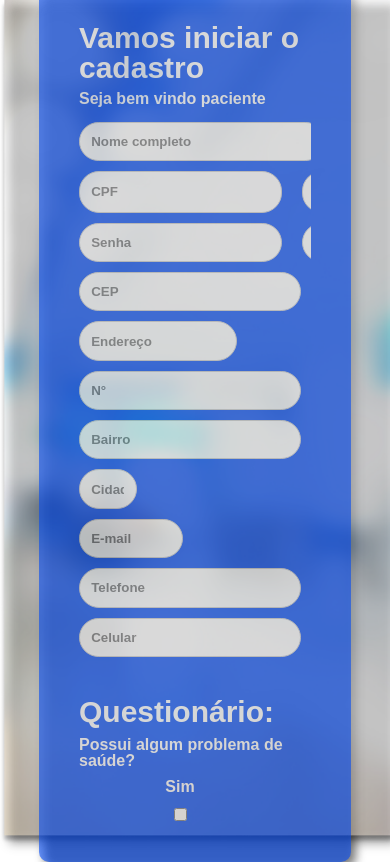
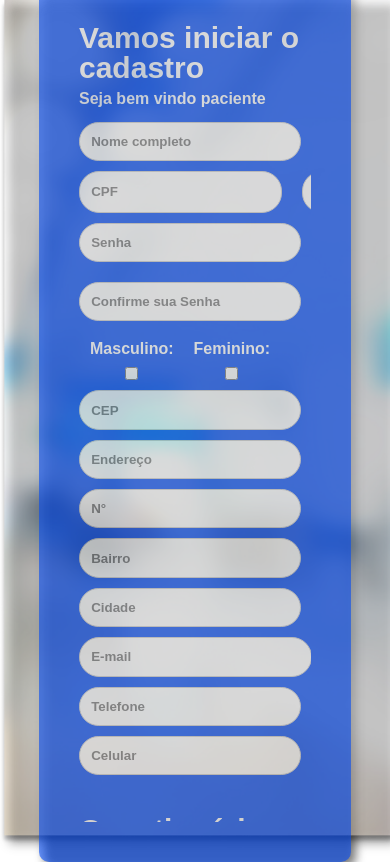
Before and after one commit to mariadev2/Agendamento_de_Consulta, a React (Create React App) app in the folder sucum-web/: page /signUp in a window 390 px wide. Built offline with nearby package versions, Linux system fonts and the light colour scheme.

Commit message:
fix: mobile version

```diff
--- a/sucum-web/src/screens/signUp/signUp.css
+++ b/sucum-web/src/screens/signUp/signUp.css
@@ -165,8 +165,39 @@
         scrollbar-color: #fff transparent;
         scrollbar-width: thin;
     }
+    .containerForm form #name{
+        width: unset;
+        max-width: unset;
+    }
 
+    .containerForm form .senhaContainer span{
+        flex-direction: column;
+    }
 
+    .containerForm form #password, .containerForm form #endereco, .containerForm form #cidade, .containerForm form #bairro{
+        width: unset;
+    }
+
+    .containerForm form #email{
+        width: 94%;
+    }
+
+    .containerForm form .contentEmail span{
+        width: unset;
+    }
+    .containerForm form .containerQuestionario .contentBoxs{
+        flex-direction: row;
+    }
+
+    .containerForm form .containerQuestionario #resposta1,  .containerForm form .containerQuestionario #resposta2,  .containerForm form .containerQuestionario #resposta3{
+        width: 93%;
+    }
+
+    .containerForm form .senhaContainer .contentSexo{
+        display: flex;
+        flex-direction: row;
+        justify-content: center;
+    }
 
     .containerForm form div{
         flex-direction: column;
--- a/sucum-web/src/screens/signUp/signUp.js
+++ b/sucum-web/src/screens/signUp/signUp.js
@@ -205,6 +205,7 @@ const SignUp = () => {
                 <span>
                   <input type="password" id="password" minLength='8' title='Insira no mínimo 8 caracteres' name="senha" value={formData.senha} onChange={handleChange} placeholder='Senha' required/>
                   <input type="password" id="confirmSenha" title='Insira no mínimo 8 caracteres' minLength='8' value={formData.confirmSenha} onChange={handleChange} name="confirmSenha" placeholder='Confirme sua Senha' required/>
+                  <div className='contentSexo'>
                     <div style={{'alignItems': 'center'}}>
                       <label htmlFor='masculino' style={{'color': '#fff','fontFamily':'sans-serif', 'fontWeight':'bold'}}>Masculino:</label>
                       <input type="checkbox" value={formData.sexo} style={{'margin':'unset', 'padding':'unset'}} id="masculino" name="sexo" onChange={handlecheckboxChange} />
@@ -212,6 +213,7 @@ const SignUp = () => {
                     <div style={{'alignItems': 'center'}}>
                       <label htmlFor='feminino' style={{'color': '#fff','fontFamily':'sans-serif', 'fontWeight':'bold'}}>Feminino:</label>
                       <input type="checkbox" value={formData.sexo} style={{'margin':'unset', 'padding':'unset'}} id="feminino" name="sexo" onChange={handlecheckboxChange} />
+                    </div>
                   </div>
                 </span>
               </section>
@@ -238,6 +240,7 @@ const SignUp = () => {
               <h2>Questionário: </h2>
               <div className='contentQuestionario'>
                 <p>Possui algum problema de saúde?</p>
+                <div className='contentBoxs'>
                   <div>
                     <label htmlFor='sim1'>Sim</label>
                     <input type="checkbox" id="sim1" name="sim" onChange={handlecheckboxChange} />
@@ -246,10 +249,12 @@ const SignUp = () => {
                     <label htmlFor='nao1'>Não</label>
                     <input type="checkbox" id="nao1" name="nao" onChange={handlecheckboxChange} required/>
                   </div>
+                </div>
                 <input type="text" id="resposta1" name="problemaSaude" value={formData.problemaSaude} onChange={handleChange} placeholder='Se sim, qual?' disabled required/>
               </div>
               <div className='contentQuestionario'>
                 <p>Faz uso de algum medicamento?</p>
+                <div className='contentBoxs'>
                   <div>
                     <label htmlFor='sim2'>Sim</label>
                     <input type="checkbox" id="sim2" name="sim" onChange={handlecheckboxChange} />
@@ -258,10 +263,12 @@ const SignUp = () => {
                     <label htmlFor='nao2'>Não</label>
                     <input type="checkbox" id="nao2" name="nao" onChange={handlecheckboxChange} required/>
                   </div>
+                </div>
                 <input type="text" id="resposta2" name="usoMedicamento" value={formData.usoMedicamento} onChange={handleChange} placeholder='Se sim, qual?' disabled required/>
               </div>
               <div className='contentQuestionario'>
                 <p>Possui alergia?</p>
+                <div className='contentBoxs'>
                   <div>
                     <label htmlFor='sim3'>Sim</label>
                     <input type="checkbox" id="sim3" name="sim" onChange={handlecheckboxChange} />
@@ -269,6 +276,7 @@ const SignUp = () => {
                   <div>
                     <label htmlFor='nao3'>Não</label>
                     <input type="checkbox" id="nao3" name="nao" onChange={handlecheckboxChange} required/>
+                  </div>
                 </div>
                 <input type="text" id="resposta3" name="alergia" value={formData.alergia} onChange={handleChange} placeholder='Se sim, qual?' disabled required/>
               </div>
```
Lines whose indentation alone changed are shown as unchanged.
